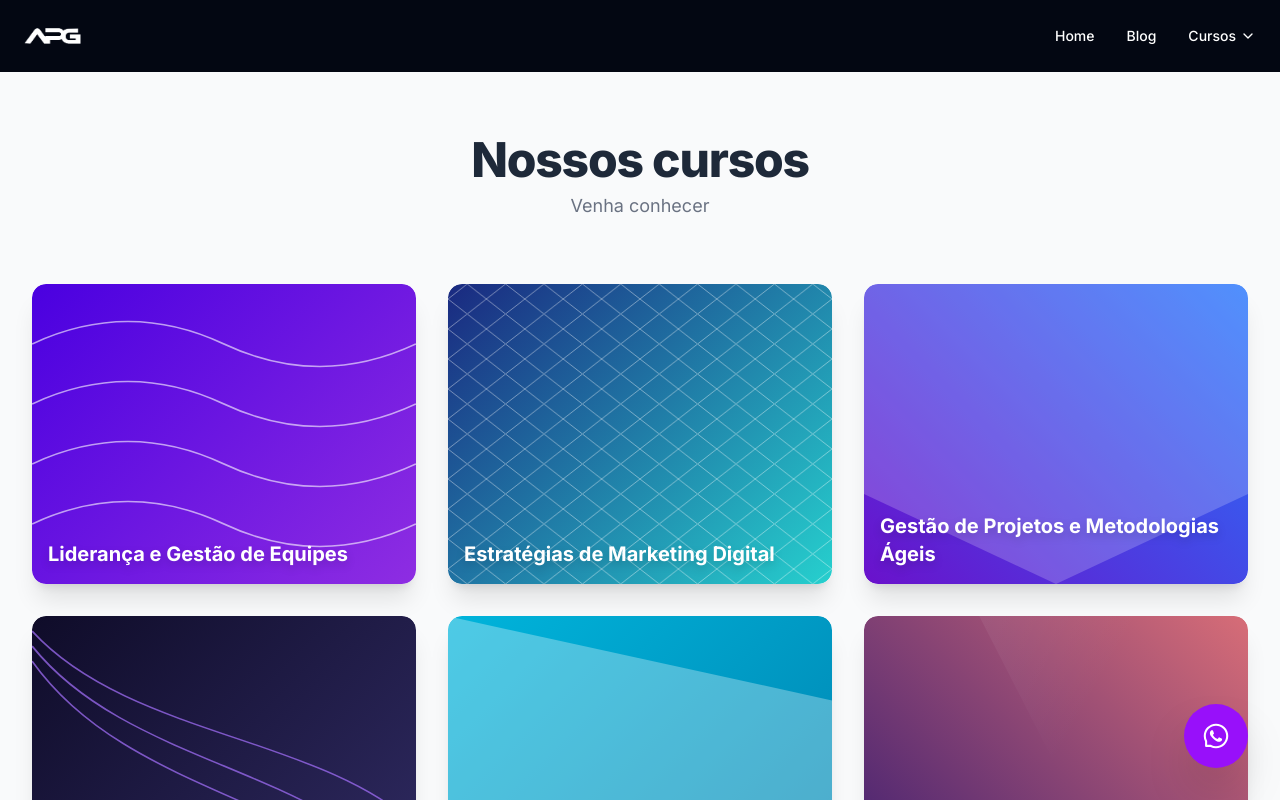
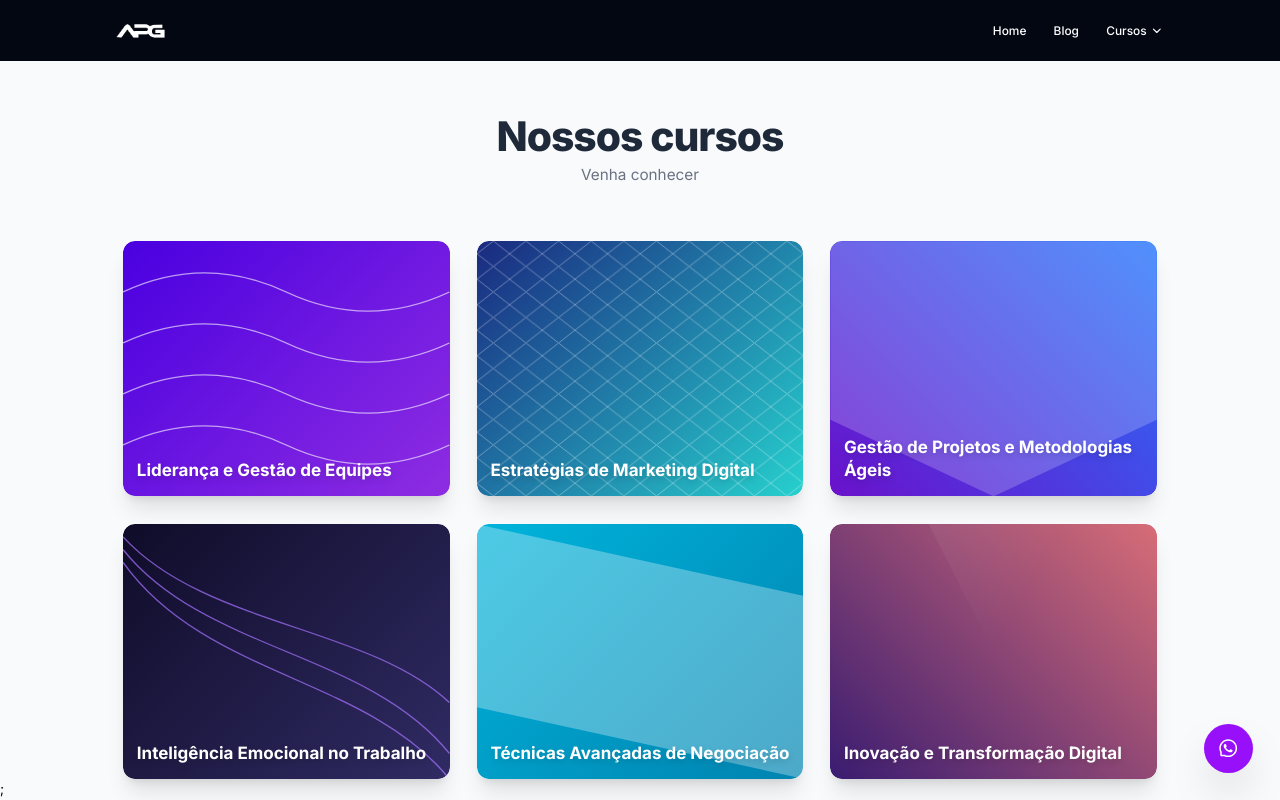
Before and after one commit to SouzaDioggo/APG, a Next.js app: page /cursos in a window 1280 px wide. Shown: the top 800 px of the page. Built offline with nearby package versions, Linux system fonts and the light colour scheme.

Commit message:
Feat: zoom 80, borda carousel, icone zap flutuante e menor

```diff
--- a/app/globals.css
+++ b/app/globals.css
@@ -121,6 +121,7 @@
   }
   body {
     @apply bg-background text-foreground;
+    zoom: 85%;
   }
 }
 
--- a/app/page.tsx
+++ b/app/page.tsx
@@ -28,9 +28,9 @@ export default function Home() {
       </ScrollReveal>
 
       {/* O botão flutuante também pode ter animação se desejar, ou deixe fixo */}
-      <div className="animate-fade-in-up" style={{ animationDelay: "1s" }}>
+
         <FloatingElements />
-      </div>
+
     </main>
   )
 }
--- a/components/about-section.tsx
+++ b/components/about-section.tsx
@@ -112,14 +112,16 @@ export function AboutSection() {
               align: "start",
               loop: true,
             }}
-            className="w-full max-w-5xl"
+            // ALTERAÇÃO 1: Aumentei para max-w-[1400px] para ficar mais largo na tela
+            className="w-full max-w-[1400px]"
           >
             <CarouselContent className="-ml-4">
               {highlights.map((item, index) => (
                 <CarouselItem key={index} className="pl-4 md:basis-1/2 lg:basis-1/3">
                   <div className="p-1 h-full">
                     <Card className="overflow-hidden hover:shadow-xl transition-shadow duration-300 h-full flex flex-col">
-                      <div className="aspect-4/3 overflow-hidden relative">
+                      {/* ALTERAÇÃO 2: Adicionei 'border-b border-gray-200' para delimitar a foto */}
+                      <div className="aspect-4/3 overflow-hidden relative border-b border-gray-200">
                         <img
                           src={item.image || "/placeholder.svg"}
                           alt={item.title}
--- a/components/floating-elements.tsx
+++ b/components/floating-elements.tsx
@@ -13,10 +13,10 @@ export function FloatingElements() {
 "
         target="_blank"
         rel="noopener noreferrer"
-        className="fixed bottom-8 right-8 z-40 w-16 h-16 bg-purple-600 hover:bg-purple-700 text-white rounded-full shadow-2xl flex items-center justify-center transition-all hover:scale-110"
+        className="fixed bottom-8 right-8 z-40 w-14.5 h-14.5 bg-purple-600 hover:bg-purple-700 text-white rounded-full shadow-2xl flex items-center justify-center transition-all hover:scale-110"
         aria-label="Chat support"
       >
-        <AiOutlineWhatsApp className="w-7 h-7" />
+        <AiOutlineWhatsApp className="w-6 h-6" />
       </a>
     </>
   );
```
